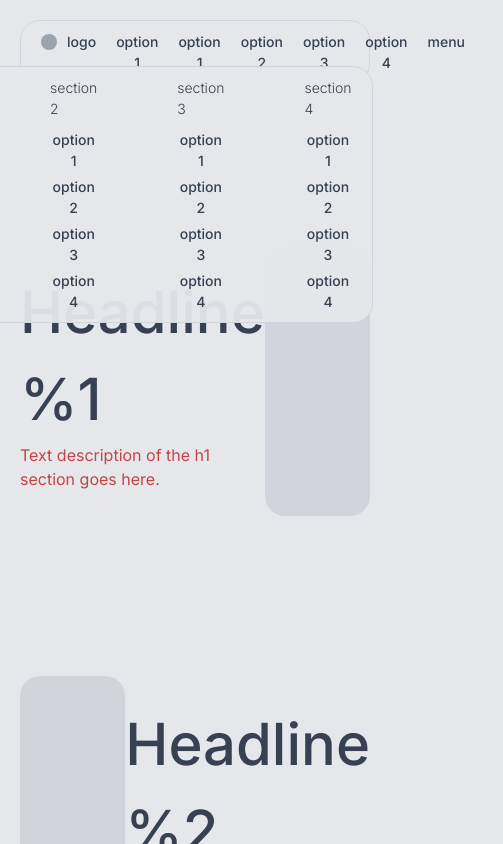
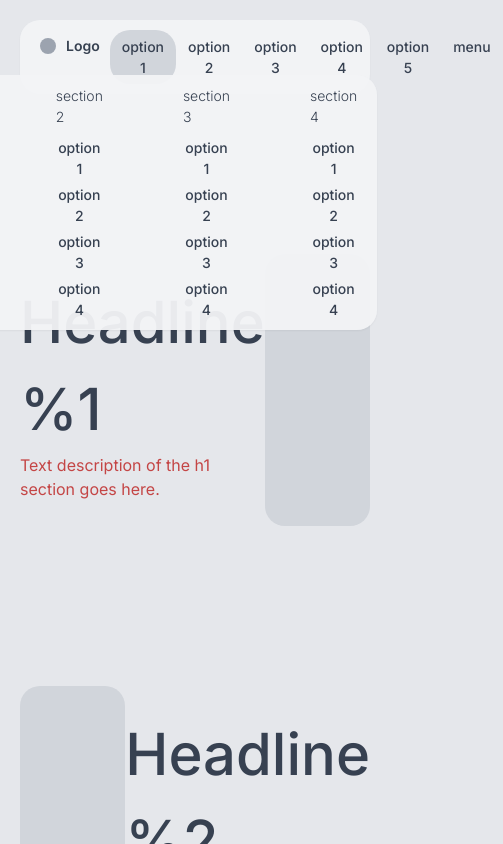
Before and after one commit to leobellap/reactive_web, a website built with Vite: page index.html in a window 390 px wide. Both pictures are taken after a click on the button "option 1". Shown: the top 844 px of the page, 503 px wide, since content can reach past the window. Built offline with nearby package versions, Linux system fonts and the light colour scheme.

Commit message:
Minor changes to the header style

```diff
--- a/index.html
+++ b/index.html
@@ -17,77 +17,28 @@
         display: none;
       }
     </style>
+    <link
+      rel="shortcut icon"
+      href="https://img.icons8.com/?size=100&id=JxQiwHBUubpl&format=png&color=000000"
+      type="image/x-icon"
+    />
     <title>Alpine.js playground</title>
   </head>
   <body
     class="font-inter mx-auto flex max-w-[1200px] flex-col gap-[160px] bg-gray-200 p-[20px] text-gray-700"
   >
     <header
-      class="sticky top-[20px] flex flex-col rounded-[20px] border border-gray-300 bg-gray-200 bg-opacity-95 text-[14px] font-medium"
+      class="sticky top-[20px] flex flex-col rounded-[20px] border-gray-300 bg-gray-100 bg-opacity-95 text-[14px] font-medium shadow-sm"
     >
-      <div class="flex justify-between px-[10px] py-[5px]">
-        <a href="#top">
-          <button class="flex items-center gap-[10px] px-[10px] py-[5px]">
+      <div class="flex justify-between p-[10px]">
+        <a role="logo" href="#top">
+          <button class="group flex items-center gap-[10px] px-[10px] py-[5px]">
             <div class="h-[16px] w-[16px] rounded-[10px] bg-gray-400"></div>
-            <p>logo</p>
+            <p class="font-semibold group-hover:text-[#C44545]">Logo</p>
           </button>
         </a>
 
-        <div class="flex">
-          <div class="flex flex-col items-center" x-data="dropdown">
-            <button class="button" @click="toggle">option 1</button>
-
-            <div
-              x-cloak
-              class="dropdown"
-              x-show="open"
-              x-transition:enter="transition origin-top ease-out duration-300"
-              x-transition:enter-start="opacity-0 scale-75"
-              x-transition:enter-end="opacity-100 scale-100"
-              x-transition:leave="transition origin-top ease-in duration-100"
-              x-transition:leave-start="opacity-100 scale-100"
-              x-transition:leave-end="opacity-0 scale-75"
-              @click.outside="close"
-            >
-              <div class="flex flex-col gap-[10px]">
-                <div class="dropdown-headline">section 1</div>
-                <div class="flex flex-col items-start gap-[5px]">
-                  <button class="dropdown-text">option 1</button>
-                  <button class="dropdown-text">option 2</button>
-                  <button class="dropdown-text">option 3</button>
-                  <button class="dropdown-text">option 4</button>
-                </div>
-              </div>
-              <div class="flex flex-col gap-[10px]">
-                <div class="dropdown-headline">section 2</div>
-                <div class="flex flex-col items-start gap-[5px]">
-                  <button class="dropdown-text">option 1</button>
-                  <button class="dropdown-text">option 2</button>
-                  <button class="dropdown-text">option 3</button>
-                  <button class="dropdown-text">option 4</button>
-                </div>
-              </div>
-              <div class="flex flex-col gap-[10px]">
-                <div class="dropdown-headline">section 3</div>
-                <div class="flex flex-col items-start gap-[5px]">
-                  <button class="dropdown-text">option 1</button>
-                  <button class="dropdown-text">option 2</button>
-                  <button class="dropdown-text">option 3</button>
-                  <button class="dropdown-text">option 4</button>
-                </div>
-              </div>
-              <div class="flex flex-col gap-[10px]">
-                <div class="dropdown-headline">section 4</div>
-                <div class="flex flex-col items-start gap-[5px]">
-                  <button class="dropdown-text">option 1</button>
-                  <button class="dropdown-text">option 2</button>
-                  <button class="dropdown-text">option 3</button>
-                  <button class="dropdown-text">option 4</button>
-                </div>
-              </div>
-            </div>
-          </div>
-
+        <div role="navbar-dropdowns" class="flex">
           <div class="flex flex-col items-center" x-data="dropdown">
             <button class="button" @click="toggle">option 1</button>
 
@@ -303,9 +254,67 @@
               </div>
             </div>
           </div>
+
+          <div class="flex flex-col items-center" x-data="dropdown">
+            <button class="button" @click="toggle">option 5</button>
+
+            <div
+              x-cloak
+              class="dropdown"
+              x-show="open"
+              x-transition:enter="transition origin-top ease-out duration-300"
+              x-transition:enter-start="opacity-0 scale-75"
+              x-transition:enter-end="opacity-100 scale-100"
+              x-transition:leave="transition origin-top ease-in duration-100"
+              x-transition:leave-start="opacity-100 scale-100"
+              x-transition:leave-end="opacity-0 scale-75"
+              @click.outside="close"
+            >
+              <div class="flex flex-col gap-[10px]">
+                <div class="dropdown-headline">section 1</div>
+                <div class="flex flex-col items-start gap-[5px]">
+                  <button class="dropdown-text">option 1</button>
+                  <button class="dropdown-text">option 2</button>
+                  <button class="dropdown-text">option 3</button>
+                  <button class="dropdown-text">option 4</button>
+                </div>
+              </div>
+              <div class="flex flex-col gap-[10px]">
+                <div class="dropdown-headline">section 2</div>
+                <div class="flex flex-col items-start gap-[5px]">
+                  <button class="dropdown-text">option 1</button>
+                  <button class="dropdown-text">option 2</button>
+                  <button class="dropdown-text">option 3</button>
+                  <button class="dropdown-text">option 4</button>
+                </div>
+              </div>
+              <div class="flex flex-col gap-[10px]">
+                <div class="dropdown-headline">section 3</div>
+                <div class="flex flex-col items-start gap-[5px]">
+                  <button class="dropdown-text">option 1</button>
+                  <button class="dropdown-text">option 2</button>
+                  <button class="dropdown-text">option 3</button>
+                  <button class="dropdown-text">option 4</button>
+                </div>
+              </div>
+              <div class="flex flex-col gap-[10px]">
+                <div class="dropdown-headline">section 4</div>
+                <div class="flex flex-col items-start gap-[5px]">
+                  <button class="dropdown-text">option 1</button>
+                  <button class="dropdown-text">option 2</button>
+                  <button class="dropdown-text">option 3</button>
+                  <button class="dropdown-text">option 4</button>
+                </div>
+              </div>
+            </div>
+          </div>
         </div>
 
-        <div class="flex flex-col items-center" x-data="dropdown">
+        <div
+          role="menu-dropdown"
+          class="flex flex-col items-center"
+          x-data="dropdown"
+        >
           <button class="button" @click="toggle">menu</button>
 
           <div
@@ -362,7 +371,7 @@
     </section>
 
     <footer class="flex justify-between text-[14px] font-medium">
-      <button>by Adel chan & Leonchi</button>
+      <button class="hover:text-[#C44545]">by Adel chan & Leonchi</button>
       <button class="h-[16px] w-[16px] rounded-[10px] bg-gray-400"></button>
     </footer>
   </body>
--- a/src/style.css
+++ b/src/style.css
@@ -4,13 +4,13 @@
 
 @layer components {
   .button {
-    @apply rounded-[20px] px-[10px] py-[5px] transition hover:bg-gray-300;
+    @apply rounded-[20px] px-[12px] py-[6px] transition hover:bg-gray-300 focus:bg-gray-300;
   }
   .dropdown-menu {
-    @apply absolute flex translate-y-[40px] flex-col items-start gap-[10px] text-nowrap rounded-[20px] border border-gray-300 bg-gray-200 bg-opacity-95 px-[20px] py-[10px];
+    @apply absolute flex translate-y-[45px] flex-col items-start gap-[10px] text-nowrap rounded-[20px] border-gray-300 bg-gray-100 bg-opacity-95 px-[20px] py-[10px] shadow-sm;
   }
   .dropdown {
-    @apply absolute flex h-fit w-fit translate-y-[40px] gap-[80px] rounded-[20px] border border-gray-300 bg-gray-200 bg-opacity-95 px-[20px] py-[10px];
+    @apply absolute flex h-fit w-fit translate-y-[45px] gap-[80px] rounded-[20px] border-gray-300 bg-gray-100 bg-opacity-95 px-[20px] py-[10px] shadow-sm;
   }
 
   .dropdown-headline {
```
Also changed, not shown: package.json (+1 -7 lines), .github/workflows/deploy.yml, dist/assets/index-VAnj5Yaf.css (added), dist/assets/index-bAQU8DH5.js (renamed from docs/assets/index-BlsQ7uGS.js), dist/index.html, docs/assets/index-CAVg9Wxq.css (deleted).
